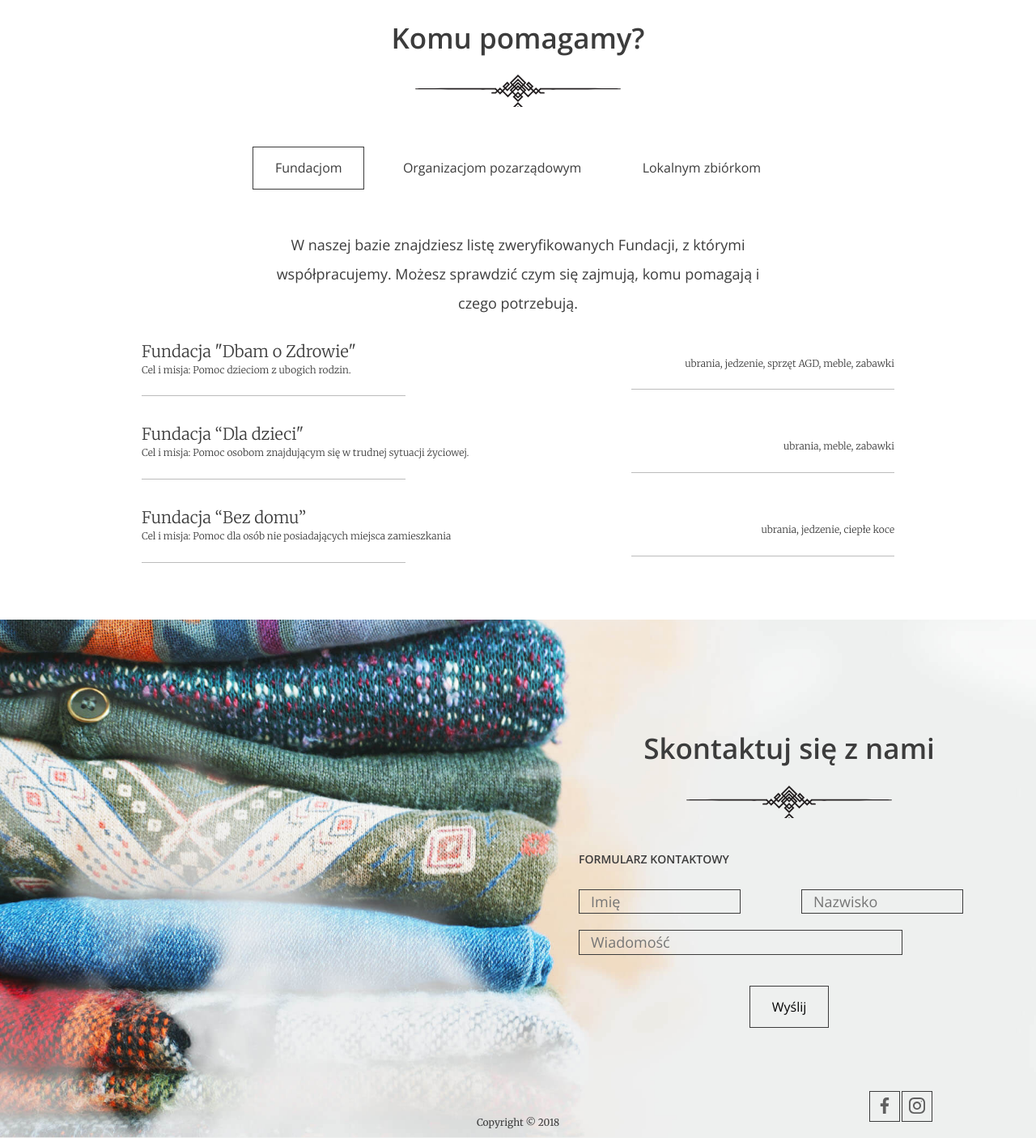
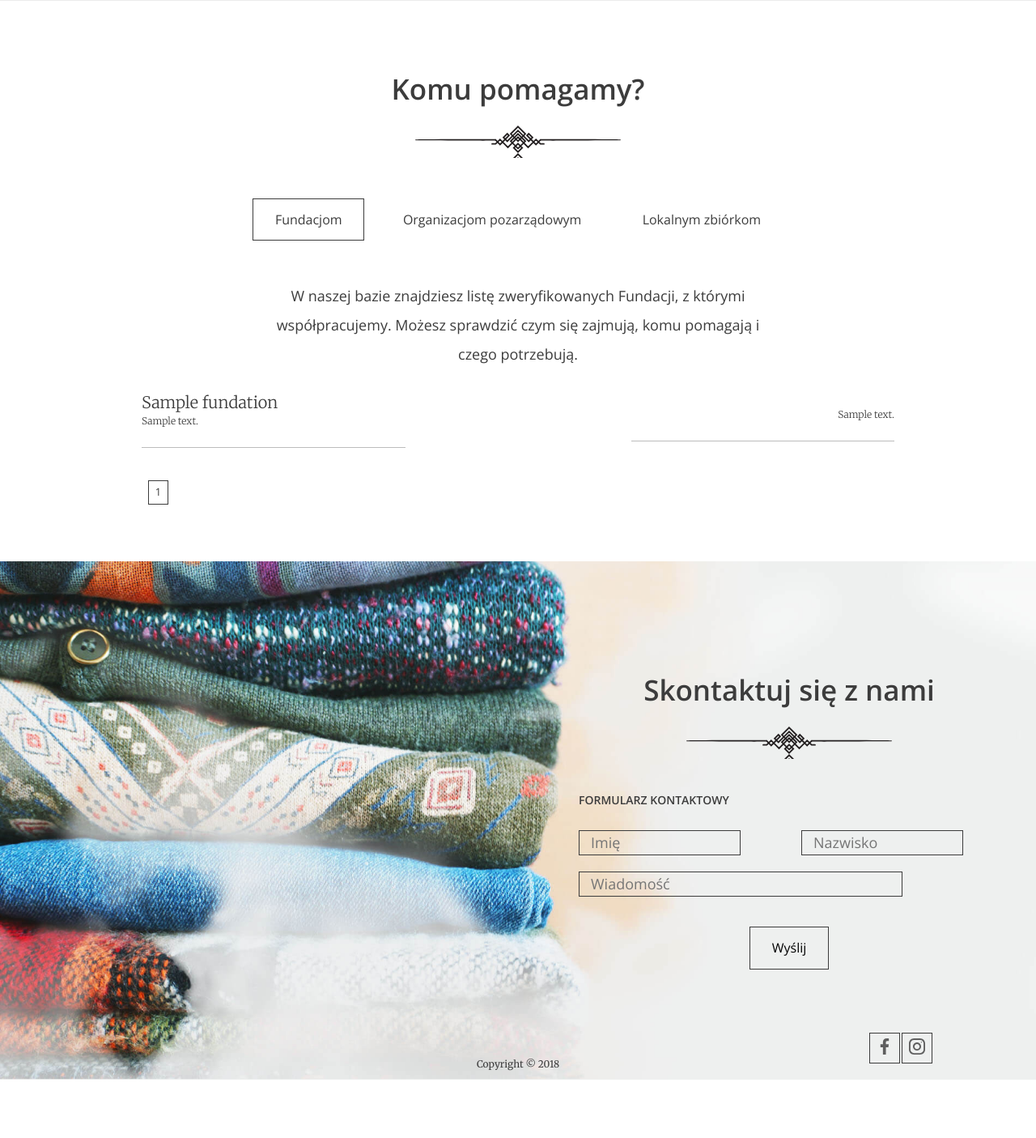
Before and after one commit to jakubsosnowski/PortfolioLab, a Django app: template oddam/oddamApp/templates/index.html in a window 1280 px wide. Shown: the part 2473-3878 px from the top of the page at 81% size. After the commit the page ends 3806 px from the top, so only its background shows below. Run offline with Django 5.2, Linux system fonts and the light colour scheme; the template is opened without the code that fills it: most values are stand-ins (such as "Sample title", 1, 10 or a date in 2020).

Commit message:
Story 2,3,4

```diff
--- a/oddam/oddam/urls.py
+++ b/oddam/oddam/urls.py
@@ -17,12 +17,13 @@ Including another URLconf
 from django.contrib import admin
 from django.urls import path
 
-from oddamApp.views import LandingPage, AddDonation, Login, Register
+from oddamApp.views import LandingPage, AddDonation, Login, Register, LogoutView
 
 urlpatterns = [
     path('admin/', admin.site.urls),
     path('', LandingPage.as_view(), name='landing_page'),
     path('form/', AddDonation.as_view(), name='add_donation'),
     path('login/', Login.as_view(), name='login'),
-    path('register/', Register.as_view(), name='register')
+    path('register/', Register.as_view(), name='register'),
+    path('logout/', LogoutView.as_view(), name='logout')
 ]
--- a/oddam/oddamApp/static/js/app.js
+++ b/oddam/oddamApp/static/js/app.js
@@ -12,9 +12,27 @@ document.addEventListener("DOMContentLoaded", function() {
     }
 
     init() {
-      this.events();
+      const url = new URL(window.location.href);
+    if (url.searchParams.get('fundations_page')) {
+        this.currentSlide = '1';
+    } else if (url.searchParams.get('organizations_page')) {
+        this.currentSlide = '2';
+    } else if (url.searchParams.get('collections_page')) {
+        this.currentSlide = '3';
     }
 
+    this.events();
+    this.updateSlide();
+    }
+
+
+    updateSlide() {
+    [...this.$buttonsContainer.children].forEach(btn => btn.firstElementChild.classList.remove("active"));
+    this.$slidesContainers.forEach(el => el.classList.remove("active"));
+
+    this.$buttonsContainer.querySelector(`[data-id="${this.currentSlide}"] a`).classList.add("active");
+    this.$el.querySelector(`.help--slides[data-id="${this.currentSlide}"]`).classList.add("active");
+}
     events() {
       /**
        * Slide buttons
@@ -62,8 +80,26 @@ document.addEventListener("DOMContentLoaded", function() {
     changePage(e) {
       e.preventDefault();
       const page = e.target.dataset.page;
+      const type = e.target.closest('.help--slides').dataset.id
 
-      console.log(page);
+      const url = new URL(window.location.href);
+
+      url.searchParams.delete('fundations_page');
+      url.searchParams.delete('organizations_page');
+      url.searchParams.delete('collections_page')
+
+      let pageParam = 'page'
+      if (type == '1') {
+        pageParam = 'fundations_page'
+      } else if (type == '2') {
+        pageParam = 'organizations_page'
+      } else if (type == '3'){
+        pageParam = 'collections_page'
+      }
+
+      url.searchParams.set(pageParam, page);
+
+      window.location.href = url.href;
     }
   }
   const helpSection = document.querySelector(".help");
--- a/oddam/oddamApp/templates/footer.html
+++ b/oddam/oddamApp/templates/footer.html
@@ -1,6 +1,6 @@
 {% load static %}
 <footer>
-<div class="contact">
+<div class="contact" id="contact">
   <h2>Skontaktuj się z nami</h2>
   <h3>Formularz kontaktowy</h3>
   <form>
--- a/oddam/oddamApp/templates/form.html
+++ b/oddam/oddamApp/templates/form.html
@@ -6,11 +6,13 @@
       <nav class="container container--70">
         <ul class="nav--actions">
           <li class="logged-user">
-            Witaj Agata
+            {% if user.is_authenticated %}
+            Witaj {{ user.first_name }}
+            {% endif %}
             <ul class="dropdown">
               <li><a href="#">Profil</a></li>
               <li><a href="#">Ustawienia</a></li>
-              <li><a href="#">Wyloguj</a></li>
+              <li><a href="{% url 'logout' %}">Wyloguj</a></li>
             </ul>
           </li>
         </ul>
--- a/oddam/oddamApp/templates/index.html
+++ b/oddam/oddamApp/templates/index.html
@@ -5,8 +5,8 @@
     <header class="header--main-page">
       <nav class="container container--70">
         <ul class="nav--actions">
-          <li><a href="" class="btn btn--small btn--without-border">Zaloguj</a></li>
-          <li><a href="#" class="btn btn--small btn--highlighted">Załóż konto</a></li>
+          <li><a href="{% url 'login' %}" class="btn btn--small btn--without-border">Zaloguj</a></li>
+          <li><a href="{% url 'register' %}" class="btn btn--small btn--highlighted">Załóż konto</a></li>
         </ul>
       {% include 'menu.html' %}
       <div class="slogan container container--90">
@@ -22,13 +22,13 @@
     <section id="stats" class="stats">
       <div class="container container--85">
         <div class="stats--item">
-          <em>10</em>
+          <em>{{ donations }}</em>
           <h3>Oddanych worków</h3>
           <p>Lorem ipsum dolor sit amet consectetur adipisicing elit. Eius est beatae, quod accusamus illum tempora!</p>
         </div>
 
         <div class="stats--item">
-          <em>5</em>
+          <em>{{ fundations }}</em>
           <h3>Wspartych organizacji</h3>
           <p>Lorem ipsum dolor sit amet consectetur, adipisicing elit. Laboriosam magnam, sint nihil cupiditate quas quam.</p>
         </div>
@@ -62,7 +62,7 @@
         </div>
       </div>
 
-      <a href="#" class="btn btn--large">Załóż konto</a>
+      <a href="{% url 'register' %}" class="btn btn--large">Załóż konto</a>
     </section>
 
     <section id="about-us" class="about-us">
@@ -87,41 +87,33 @@
       <div class="help--slides active" data-id="1">
         <p>W naszej bazie znajdziesz listę zweryfikowanych Fundacji, z którymi współpracujemy. Możesz sprawdzić czym się zajmują, komu pomagają i czego potrzebują.</p>
 
+        {% for fundation in fundations_page_obj %}
         <ul class="help--slides-items">
           <li>
             <div class="col">
-              <div class="title">Fundacja "Dbam o Zdrowie"</div>
-              <div class="subtitle">Cel i misja: Pomoc dzieciom z ubogich rodzin.</div>
+              <div class="title">{{ fundation.name }}</div>
+              <div class="subtitle">{{ fundation.description }}</div>
             </div>
 
-            <div class="col"><div class="text">ubrania, jedzenie, sprzęt AGD, meble, zabawki</div></div>
+            <div class="col">
+              {% with fundation.donation_set.first as first_donation %}
+                <div class="text">{{ first_donation.pick_up_comment }}</div>
+              {% endwith %}
+            </div>
           </li>
+        {% endfor %}
 
+        <ul class="help--slides-pagination">
+          {% for page_num in fundations_page_obj.paginator.page_range %}
         <li>
-            <div class="col">
-              <div class="title">Fundacja “Dla dzieci"</div>
-              <div class="subtitle">Cel i misja: Pomoc osobom znajdującym się w trudnej sytuacji życiowej.</div>
-            </div>
-
-            <div class="col"><div class="text">ubrania, meble, zabawki</div></div>
+            {% if page_num == fundations_page_obj.number %}
+                <a href="?fundations_page={{ page_num }}" class="btn btn--small btn--without-border active" data-page="{{ page_num }}">{{ page_num }}</a>
+            {% else %}
+                <a href="?fundations_page={{ page_num }}" class="btn btn--small btn--without-border" data-page="{{ page_num }}">{{ page_num }}</a>
+            {% endif %}
         </li>
-
-          <li>
-            <div class="col">
-              <div class="title">Fundacja “Bez domu”</div>
-              <div class="subtitle">Cel i misja: Pomoc dla osób nie posiadających miejsca zamieszkania</div>
-            </div>
-
-            <div class="col"><div class="text">ubrania, jedzenie, ciepłe koce</div></div>
-          </li>
+          {% endfor %}
         </ul>
-        <!-- Pagination
-        <ul class="help--slides-pagination">
-          <li><a href="#" class="btn btn--small btn--without-border active" data-page="1">1</a></li>
-          <li><a href="#" class="btn btn--small btn--without-border" data-page="2">2</a></li>
-          <li><a href="#" class="btn btn--small btn--without-border" data-page="3">3</a></li>
-        </ul>
-        -->
       </div>
 
 
@@ -131,90 +123,70 @@
           Lorem ipsum dolor, sit amet consectetur adipisicing elit. Hic officiis mollitia dolor, neque aspernatur accusamus debitis. Ducimus, officia. Quia, sunt illum! Non iste placeat ab ipsum alias
           quos suscipit corporis!
         </p>
+       {% for organization in organizations_page_obj %}
         <ul class="help--slides-items">
           <li>
             <div class="col">
-              <div class="title">Organizacja 1</div>
-              <div class="subtitle">Lorem ipsum dolor sit amet consectetur.</div>
+              <div class="title">{{ organization.name }}</div>
+              <div class="subtitle">{{ organization.description }}</div>
             </div>
 
-            <div class="col"><div class="text">Lorem ipsum dolor sit amet consectetur adipisicing elit.</div></div>
+            <div class="col">
+              {% with organization.donation_set.first as first_donation %}
+                <div class="text">{{ first_donation.pick_up_comment }}</div>
+              {% endwith %}
+            </div>
           </li>
+        {% endfor %}
 
+        <ul class="help--slides-pagination">
+          {% for page_num in organizations_page_obj.paginator.page_range %}
         <li>
-            <div class="col">
-              <div class="title">Organizacja 2</div>
-              <div class="subtitle">Lorem ipsum dolor sit amet consectetur.</div>
-            </div>
-
-            <div class="col"><div class="text">Lorem ipsum dolor sit amet consectetur adipisicing elit.</div></div>
+            {% if page_num == organizations_page_obj.number %}
+                <a href="?organizations_page={{ page_num }}" class="btn btn--small btn--without-border active" data-page="{{ page_num }}">{{ page_num }}</a>
+            {% else %}
+                <a href="?organizations_page={{ page_num }}" class="btn btn--small btn--without-border" data-page="{{ page_num }}">{{ page_num }}</a>
+            {% endif %}
         </li>
-
-          <li>
-            <div class="col">
-              <div class="title">Organizacja 3</div>
-              <div class="subtitle">Lorem ipsum dolor sit amet consectetur.</div>
-            </div>
-
-            <div class="col"><div class="text">Lorem ipsum dolor sit amet consectetur adipisicing elit.</div></div>
-          </li>
-
-          <li>
-            <div class="col">
-              <div class="title">Organizacja 4</div>
-              <div class="subtitle">Lorem ipsum dolor sit amet consectetur.</div>
-            </div>
-
-            <div class="col"><div class="text">Lorem ipsum dolor sit amet consectetur adipisicing elit.</div></div>
-          </li>
+          {% endfor %}
         </ul>
-
-        <!-- Pagination
-        <ul class="help--slides-pagination">
-          <li><a href="#" class="btn btn--small btn--without-border active" data-page="1">1</a></li>
-          <li><a href="#" class="btn btn--small btn--without-border" data-page="2">2</a></li>
-          <li><a href="#" class="btn btn--small btn--without-border" data-page="3">3</a></li>
-          <li><a href="#" class="btn btn--small btn--without-border" data-page="4">4</a></li>
-          <li><a href="#" class="btn btn--small btn--without-border" data-page="5">5</a></li>
-        </ul>
-        -->
       </div>
 
       <!-- SLIDE 3 -->
       <div class="help--slides" data-id="3">
         <p>Lorem ipsum dolor sit amet, his ocurreret persequeris ea, ad utinam laudem duo. Verterem adipisci partiendo eos ne, ea his reque quaeque recteque, ne quo lobortis intellegam.</p>
+        {% for collection in collections_page_obj %}
         <ul class="help--slides-items">
           <li>
             <div class="col">
-              <div class="title">Lokalna zbiórka 1</div>
-              <div class="subtitle">Lorem ipsum dolor sit amet consectetur.</div>
+              <div class="title">{{ collection.name }}</div>
+              <div class="subtitle">{{ collection.description }}</div>
             </div>
 
-            <div class="col"><div class="text">Lorem ipsum dolor sit amet consectetur adipisicing elit.</div></div>
+            <div class="col">
+              {% with collection.donation_set.first as first_donation %}
+                <div class="text">{{ first_donation.pick_up_comment }}</div>
+              {% endwith %}
+            </div>
           </li>
+        {% endfor %}
 
+        <ul class="help--slides-pagination">
+          {% for page_num in collections_page_obj.paginator.page_range %}
         <li>
-            <div class="col">
-              <div class="title">Lokalna zbiórka 2</div>
-              <div class="subtitle">Lorem ipsum dolor sit amet consectetur.</div>
-            </div>
-
-            <div class="col"><div class="text">Lorem ipsum dolor sit amet consectetur adipisicing elit.</div></div>
+            {% if page_num == collections_page_obj.number %}
+                <a href="?collections_page={{ page_num }}" class="btn btn--small btn--without-border active" data-page="{{ page_num }}">{{ page_num }}</a>
+            {% else %}
+                <a href="?collections_page={{ page_num }}" class="btn btn--small btn--without-border" data-page="{{ page_num }}">{{ page_num }}</a>
+            {% endif %}
         </li>
+          {% endfor %}
         </ul>
-
-        <!-- Pagination
-        <ul class="help--slides-pagination">
-          <li><a href="#" class="btn btn--small btn--without-border active" data-page="1">1</a></li>
-          <li><a href="#" class="btn btn--small btn--without-border" data-page="2">2</a></li>
-        </ul>
-        -->
       </div>
     </section>
 
     {% include 'footer.html' %}
-
-    <script src="js/app.js"></script>
+    <script src="{% static 'js/app.js' %}"></script>
     {% endblock %}
   </body>
 </html>
--- a/oddam/oddamApp/templates/menu.html
+++ b/oddam/oddamApp/templates/menu.html
@@ -1,10 +1,10 @@
 
     <ul>
-      <li><a href="" class="btn btn--without-border active">Start</a></li>
-      <li><a href="#steps" class="btn btn--without-border">O co chodzi?</a></li>
-      <li><a href="#about-us" class="btn btn--without-border">O nas</a></li>
-      <li><a href="#help" class="btn btn--without-border">Fundacje i organizacje</a></li>
-      <li><a href="form.html" class="btn btn--without-border">Przekaż dary</a></li>
+      <li><a href="{% url 'landing_page' %}" class="btn btn--without-border active">Start</a></li>
+      <li><a href="{% url 'landing_page' %}#steps" class="btn btn--without-border">O co chodzi?</a></li>
+      <li><a href="{% url 'landing_page' %}#about-us" class="btn btn--without-border">O nas</a></li>
+      <li><a href="{% url 'landing_page' %}#help" class="btn btn--without-border">Fundacje i organizacje</a></li>
+      <li><a href="{% url 'add_donation' %}" class="btn btn--without-border">Przekaż dary</a></li>
       <li><a href="#contact" class="btn btn--without-border">Kontakt</a></li>
     </ul>
 </nav>
```
Also changed, not shown: oddam/oddamApp/templates/login.html (+12 -6 lines), oddam/oddamApp/templates/register.html (+14 -8 lines), oddam/oddamApp/views.py (+80 -2 lines). Lines whose indentation alone changed are shown as unchanged.
